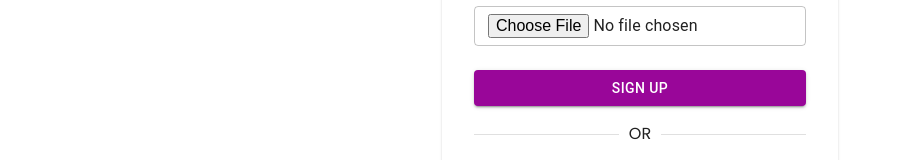
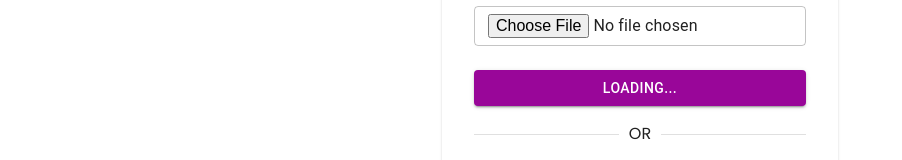
Before and after one commit to Moin3/wishper-wave-frontend, a React (Vite) app: page /signup in a window 1280 px wide. Shown: the part 428-588 px from the top of the page, without its empty margins (0-902 px from the left). Built offline with nearby package versions, Linux system fonts and the light colour scheme.

Commit message:
make login state

```diff
--- a/src/components/reusable/CustomBtn.jsx
+++ b/src/components/reusable/CustomBtn.jsx
@@ -1,7 +1,7 @@
 import React from 'react'
 import Button from '@mui/material/Button';
 
-const CustomBtn = ({label}) => {
+const CustomBtn = ({label,isLoading}) => {
   return (
     <Button
         type="submit"
@@ -15,7 +15,7 @@ const CustomBtn = ({label}) => {
           '&:hover':{backgroundColor: '#b21eb2'}
         }}
     >
-        {label}
+        {isLoading ? label : "Loading..."}
     </Button>
   )
 }
--- a/src/pages/SignIn.jsx
+++ b/src/pages/SignIn.jsx
@@ -30,6 +30,7 @@ export default function SignIn() {
   const initialState={email:'',password:''}
   const [userSignIn,setUserSignin]=useState(initialState)
   const {email,password}=userSignIn
+  const [loading,setLoading]=useState(null)
 
 
   const handleChange = (e) => {
@@ -41,12 +42,14 @@ export default function SignIn() {
   const handleSubmit =async (event) => {
     event.preventDefault();
     // setUserSignin(initialState)
+    setLoading(true)
    try{
       if(email && password){
         const signInUser=await postAPI('/signin',userSignIn)
         const response=signInUser.data
           if(response.success){
             toast.success(response.msg)
+            setLoading(false)
             navigate('/')
             localStorage.setItem('token',JSON.stringify(response.token))
             localStorage.setItem('user',JSON.stringify(response.user))
@@ -55,9 +58,11 @@ export default function SignIn() {
           }
       }else{
         toast.error('Fill up all field')
+        setLoading(false)
       }
    }catch(err){
     toast.error(err.response.data.msg)
+    setLoading(false)
    }
 
   };
@@ -113,7 +118,7 @@ export default function SignIn() {
               id="password"
               autoComplete="current-password"
             />
-            <CustomBtn label={'sign in'}/>
+            <CustomBtn label={'sign in'} isLoading={loading}/>
             <Divider sx={{mb:2}}>
               OR
             </Divider>
--- a/src/pages/SignUp.jsx
+++ b/src/pages/SignUp.jsx
@@ -27,6 +27,7 @@ export default function SignUp() {
   const initialState = { first_name: '', last_name: '', email: '', password: '', avatar: '' }
   const [userSignUp, setUserSignUp] = useState(initialState)
   const { first_name, last_name, email, password, avatar } = userSignUp
+  const [loading,setLoading]=useState(null)
 
   const handleChange = (e) => {
     const { name, value } = e.target;
@@ -55,6 +56,7 @@ export default function SignUp() {
 
   const handleSubmit = async (event) => {
     event.preventDefault();
+    setLoading(true)
     try {
       if (first_name && last_name && email && password && avatar) {
         let avatarURL = null;
@@ -67,12 +69,15 @@ export default function SignUp() {
         if (response.success) {
           toast.success(response.msg)
           navigate('/signin')
+          setLoading(false)
         }
       } else {
         toast.error('Fill up all fields')
+        setLoading(false)
       }
     } catch (err) {
       toast.error(err.response ? err.response.data.msg : 'An error occurred')
+      setLoading(false)
     }
   };
 
@@ -164,7 +169,7 @@ export default function SignUp() {
                   />
                 </Grid>
               </Grid>
-              <CustomBtn label={'sign up'} />
+              <CustomBtn label={'sign up'} isLoading={loading} />
               <Divider sx={{ mb: 2 }}>
                 OR
               </Divider>
```
Also changed, not shown: src/pages/Profile.jsx (deleted, +0 -21 lines).
